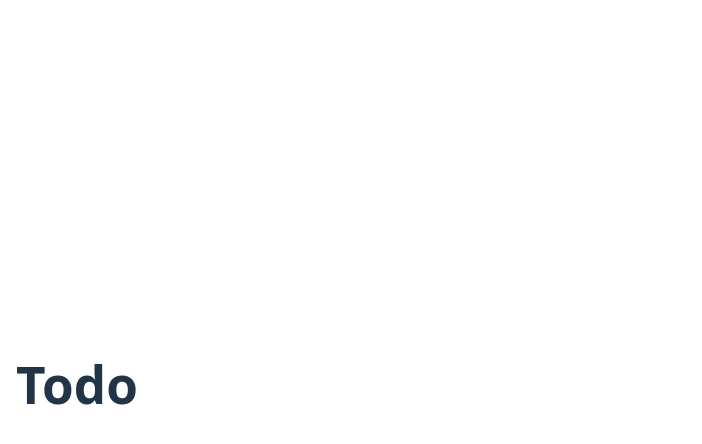
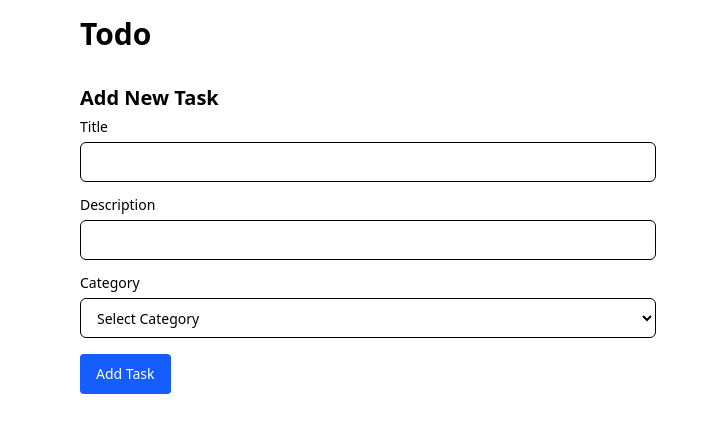
Before and after one commit to misiek869/todo_app_with_rtl_test, a React (Vite) app: page / in a window 1280 px wide. Shown: the top 444 px of the page, without its empty margins (0-702 px from the left). Built offline with nearby package versions, Linux system fonts and the light colour scheme.

Commit message:
create form

```diff
--- a/src/components/Form.tsx
+++ b/src/components/Form.tsx
@@ -1,7 +1,77 @@
-import { ItemWithNoId, Category } from '../utils'
+import { type ItemWithNoId, type Category } from '../utils'
+import React, { useState } from 'react'
 
 const Form = ({ onSubmit }: { onSubmit: (item: ItemWithNoId) => void }) => {
-	return <div></div>
+	const [title, setTitle] = useState('')
+	const [description, setDescription] = useState('')
+	const [category, setCategory] = useState<Category | ''>('')
+
+	const handleSubmit = (e: React.FormEvent) => {
+		e.preventDefault()
+	}
+
+	const labelStyles = 'text-sm font-medium leading-loose block mb-2'
+	const inputStyles = 'flex h-10 w-full rounded-full border px-3 py-2 text-sm'
+
+	return (
+		<div className='max-w-xl'>
+			<h2 className='text-xl font-semibold mb-2'>Add New Task</h2>
+			<form onSubmit={handleSubmit} className='space-y-4'>
+				<div>
+					<label
+						htmlFor='title'
+						className='text-sm font-medium leading-none block mb-2'>
+						Title
+					</label>
+					<input
+						id='title'
+						value={title}
+						onChange={e => setTitle(e.target.value)}
+						required
+						className='flex h-10 w-full rounded-md border px-3 py-2 text-sm'
+					/>
+				</div>
+				<div>
+					<label
+						htmlFor='description'
+						className='text-sm font-medium leading-none block mb-2'>
+						Description
+					</label>
+					<input
+						id='description'
+						value={description}
+						onChange={e => setDescription(e.target.value)}
+						required
+						className='flex h-10 w-full rounded-md border  px-3 py-2 text-sm'
+					/>
+				</div>
+				<div>
+					<label
+						htmlFor='category'
+						className='text-sm font-medium leading-none block mb-2'>
+						Category
+					</label>
+					<select
+						id='category'
+						value={category}
+						onChange={e => setCategory(e.target.value as ItemCategory)}
+						required
+						className='flex h-10 w-full rounded-md border  px-3 py-2 text-sm'>
+						<option value=''>Select Category</option>
+						<option value='urgent'>Urgent</option>
+						<option value='important'>Important</option>
+						<option value='normal'>Normal</option>
+						<option value='low'>Low Priority</option>
+					</select>
+				</div>
+				<button
+					type='submit'
+					className='rounded text-sm font-medium bg-blue-600 text-white hover:bg-blue-700 h-10 px-4 py-2 '>
+					Add Task
+				</button>
+			</form>
+		</div>
+	)
 }
 
 export default Form
--- a/src/components/List.tsx
+++ b/src/components/List.tsx
@@ -1,4 +1,4 @@
-import { Item } from '../utils'
+import { type Item } from '../utils'
 import CardItem from './CardItem'
 
 type ListProps = {
--- a/src/index.css
+++ b/src/index.css
@@ -1,6 +1,6 @@
 @import 'tailwindcss';
 
-:root {
+/* :root {
 	font-family: system-ui, Avenir, Helvetica, Arial, sans-serif;
 	line-height: 1.5;
 	font-weight: 400;
@@ -67,4 +67,4 @@
 	button {
 		background-color: #f9f9f9;
 	}
-}
+} */
```
